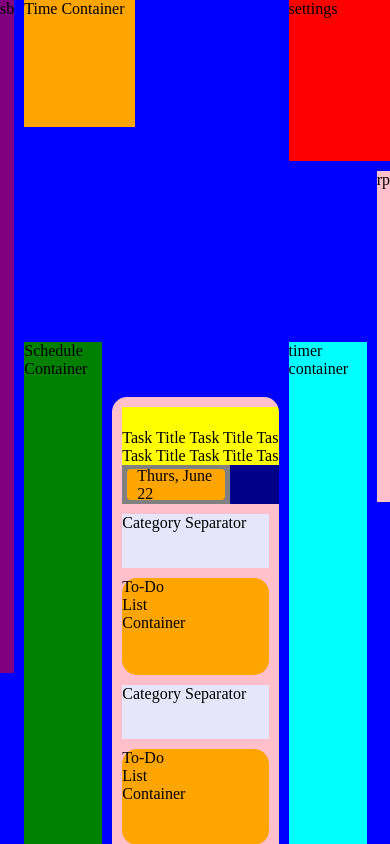
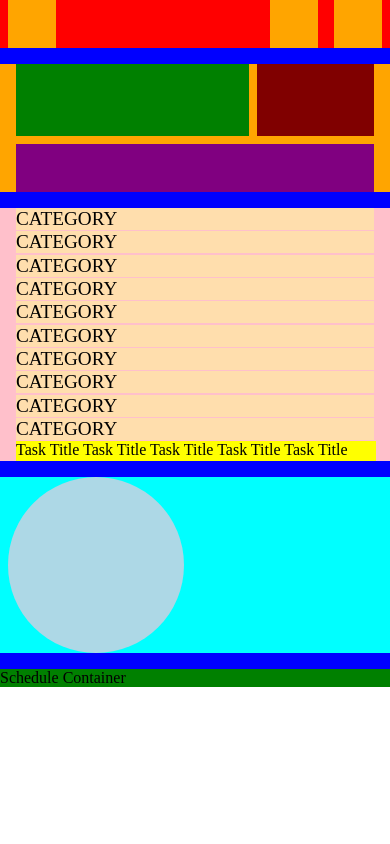
Before and after one commit to Jam0924/planner-site, a React (Vite) app in the folder frontend/: page / in a window 390 px wide. Built offline with nearby package versions, Linux system fonts and the light colour scheme.

Commit message:
Beginning infrastructure changes to prioritize mobile-first deisgn

```diff
--- a/frontend/src/App.css
+++ b/frontend/src/App.css
@@ -1,72 +1,111 @@
+:root{
+  --xSmallGap: 8px;
+  --smallGap: 16px;
+  --mediumGap: 32px;
+  --smallIcon: 48px;
+  --mediumIcon: 72px;
+  --largeIcon: 96px;
+  --xLargeIcon: 176px;
+}
+
 .websiteContainer{
-  height: 100vh;
   width: 100vw;
   display: grid;
-  grid-template-rows:  1fr 1fr 1fr 1fr 1fr;
-  grid-template-columns: 0.1fr 1fr 1fr 1fr 1fr 0.1fr;
-  gap: 10px;
+  grid-template-columns: 1fr;
+  gap: var(--smallGap);
   background-color: blue;
 }
 
-.toDoListContainer{
-  grid-row: 2/-1;
-  grid-column: 1;
-  background-color: pink;
-  border-radius: 15px 15px 0 0;
-  display:flex;
-  flex-direction: column;
-  gap: 10px;
-  overflow-y: auto;
-  padding: 10px;
+.settingsContainer{
+  position: sticky;
+  top: 0;
+  z-index: 1000;
+  background-color: red;
+  display: flex;
+  justify-content: space-between;
+  padding: 0px var(--xSmallGap);
 }
 
-.sidebarContainer{
-  grid-row: 1 /5;
-  grid-column: 1;
+.settingsContainerRight{
+  display: flex;
+  gap: var(--smallGap);
+  align-items: center;
+}
+
+.loginButton, .expandButton, .settingsButton{
+  height: var(--smallIcon);
+  width: var(--smallIcon);
+  background-color: orange;
+}
+
+.timeContainer{
+  background-color: orange;
+  padding: 0 var(--smallGap);
+  display: grid;
+  grid-template-columns: 2fr 1fr;
+  grid-template-rows: auto auto;
+  row-gap: var(--xSmallGap);
+  column-gap: var(--xSmallGap);
+  grid-template-areas:
+    "timer streak"
+    "date date";
+}
+
+.timeObject{
+  grid-area: timer;
+  height: var(--mediumIcon);
+  width: 100%;
+  background-color: green;
+}
+
+.streakObject{
+  grid-area: streak;
+  align-self: center;
+  justify-self: end;
+  height: var(--mediumIcon);
+  width: 100%;
+  background-color: maroon;
+}
+
+.dateObject{
+  grid-area: date;
+  height: var(--smallIcon);
+  width: 100%;
   background-color: purple;
 }
 
-.recordPlayerExtend{
-  grid-row: 2 / 4;
-  grid-column: 6;
-  background-color:pink;
+.toDoListContainer{
+  background-color: pink;
+  display:flex;
+  max-height: 30vh;
+  flex-direction: column;
+  gap: var(--xSmallGap);
+  padding: 0px var(--smallGap);
+  overflow-y: scroll;
 }
 
-.timeSizer{
-  grid-row: 1;
-  grid-column: 2/4; /* column 2 & 3 */
-  display:grid;
-  grid-template-columns: repeat(3, 1fr);
-  grid-template-rows: 3fr 0.8fr;
+.timerContainer{
+  padding: 0px var(--xSmallGap);
+  /* potentially may need more to go in the container  */
 }
 
-.timeContainer{
-  grid-column: 1/3;
-  background-color: orange;
+.timerObject{
+  background-color: lightblue;
+  height: var(--xLargeIcon);
+  aspect-ratio: 1/1;
+  border-radius: 50%;
 }
 
-.settingsContainer{
-  grid-row: 1;
-  grid-column: 5/7;
-  background-color: red;
+.sidebarContainer, .recordPlayerExtend{
+  background-color: purple;
+  display: none;
 }
 
+
 .scheduleContainer{
-  grid-row:3 / 6;
-  grid-column: 2;
   background-color: green;
 }
 
-.toDoListSizer{
-  grid-row: 3 / 6;
-  grid-column: 3 /5;
-  display: grid;
-  grid-template-rows: repeat(9, 1fr);
-  /* background-color: orange; */
-}
-
 .timerContainer{
-  grid-row:3 / 6;
-  grid-column:5;
   background-color:cyan;
 }
--- a/frontend/src/App.jsx
+++ b/frontend/src/App.jsx
@@ -9,29 +9,33 @@ function App() {
         <p>sb</p>
       </div>
 
-      <div className = "timeSizer">
-        <div className = "timeContainer">
-        <p> Time Container</p>
+      <div className = "settingsContainer">
+        <div className = "expandButton"></div>
+        <div className = "settingsContainerRight">
+          <div className = "loginButton"></div>
+          <div className = "settingsButton"></div>
         </div>
       </div>
 
-      <div className = "settingsContainer">
-      <p> settings</p>
+      <div className = "timeContainer">
+        <div className = "timeObject"></div>
+        <div className = "streakObject"></div>
+        <div className = "dateObject"></div>
       </div>
+
+      <div className = "toDoListContainer">
+        <DashboardToDo></DashboardToDo>
+      </div>
+
+      <div className = "timerContainer">
+        <div  className = "timerObject">
+        </div>
+      </div>
+
 
       <div className = "scheduleContainer">
         <p> Schedule Container</p>
 
-      </div>
-
-      <div className = "toDoListSizer">
-        <div className = "toDoListContainer">
-          <DashboardToDo></DashboardToDo>
-        </div>
-      </div>
-
-      <div className = "timerContainer">
-        <p> timer container</p>
       </div>
 
       <div className = "recordPlayerExtend">
--- a/frontend/src/DashboardToDo.css
+++ b/frontend/src/DashboardToDo.css
@@ -76,7 +76,6 @@
   align-items: center;
 }
 
-
 .toDoListItemTag{
   background-color: orange;
   height: 80%;
@@ -103,10 +102,40 @@
   align-items: center;
 }
 
-
 .toDoListCategoryBlocker{
   width: 100%;
+  display: grid;
+  grid-template-rows: 9fr 1fr;
   flex-shrink: 0;
-  height: calc(15% - 10px);
+  height: calc(10% - 10px);
   background-color: lavender;
 }
+
+.toDoListCategoryBlockerDivider{
+  grid-row: 2;
+  flex-shrink: 0;
+  display: flex;
+  flex-direction: column;
+  justify-content: flex-end;
+  background-color: white;
+  margin: 2px;
+}
+
+.toDoListCategoryBlockerTitle{
+  display: flex;
+  flex-shrink: 0;
+  flex-direction: column;
+  justify-content: center;
+  grid-row: 1;
+  background-color: navajowhite;
+  font-size: 1.2rem;
+}
+
+.toDoListCategoryBlockerDividerStyler{
+  width: 100%;
+  flex-shrink: 0;
+  height: 2px;
+  border: none;
+  background-color: red;
+  border-radius: 3px;
+}
--- a/frontend/src/DashboardToDo.jsx
+++ b/frontend/src/DashboardToDo.jsx
@@ -3,12 +3,51 @@ import './DashboardToDo.css'
 function DashboardToDo(){
     return(
         <>
+            <div className = "toDoListCategoryBlocker">
+                <div className = "toDoListCategoryBlockerTitle"><p>CATEGORY</p></div>
+                <div className="toDoListCategoryBlockerDivider"><hr className = "toDoListCategoryBlockerDividerStyler"/></div>
+            </div>
+            <div className = "toDoListCategoryBlocker">
+                <div className = "toDoListCategoryBlockerTitle"><p>CATEGORY</p></div>
+                <div className="toDoListCategoryBlockerDivider"><hr className = "toDoListCategoryBlockerDividerStyler"/></div>
+            </div>
+            <div className = "toDoListCategoryBlocker">
+                <div className = "toDoListCategoryBlockerTitle"><p>CATEGORY</p></div>
+                <div className="toDoListCategoryBlockerDivider"><hr className = "toDoListCategoryBlockerDividerStyler"/></div>
+            </div>
+            <div className = "toDoListCategoryBlocker">
+                <div className = "toDoListCategoryBlockerTitle"><p>CATEGORY</p></div>
+                <div className="toDoListCategoryBlockerDivider"><hr className = "toDoListCategoryBlockerDividerStyler"/></div>
+            </div>
+            <div className = "toDoListCategoryBlocker">
+                <div className = "toDoListCategoryBlockerTitle"><p>CATEGORY</p></div>
+                <div className="toDoListCategoryBlockerDivider"><hr className = "toDoListCategoryBlockerDividerStyler"/></div>
+            </div>
+            <div className = "toDoListCategoryBlocker">
+                <div className = "toDoListCategoryBlockerTitle"><p>CATEGORY</p></div>
+                <div className="toDoListCategoryBlockerDivider"><hr className = "toDoListCategoryBlockerDividerStyler"/></div>
+            </div>
+            <div className = "toDoListCategoryBlocker">
+                <div className = "toDoListCategoryBlockerTitle"><p>CATEGORY</p></div>
+                <div className="toDoListCategoryBlockerDivider"><hr className = "toDoListCategoryBlockerDividerStyler"/></div>
+            </div>
+            <div className = "toDoListCategoryBlocker">
+                <div className = "toDoListCategoryBlockerTitle"><p>CATEGORY</p></div>
+                <div className="toDoListCategoryBlockerDivider"><hr className = "toDoListCategoryBlockerDividerStyler"/></div>
+            </div>
+            <div className = "toDoListCategoryBlocker">
+                <div className = "toDoListCategoryBlockerTitle"><p>CATEGORY</p></div>
+                <div className="toDoListCategoryBlockerDivider"><hr className = "toDoListCategoryBlockerDividerStyler"/></div>
+            </div>
+            <div className = "toDoListCategoryBlocker">
+                <div className = "toDoListCategoryBlockerTitle"><p>CATEGORY</p></div>
+                <div className="toDoListCategoryBlockerDivider"><hr className = "toDoListCategoryBlockerDividerStyler"/></div>
+            </div>
             <div className = "toDoListItem">
                 <div className = "toDoListItemCheck">
                     <div className = "toDoListItemCheckInner">
                     </div>
                 </div>
-
                 <div className = "toDoListItemTitle">
                     <p className = "toDoListItemTitleText">
                          Task Title Task Title Task Title Task Title Task Title Task Title Task Title Task Title Task Title Task Title Task Title Task Title Task Title Task Title Tdldgkfmfdlkbmdklbfmdbkdfmbljdnbjgbnjgbjgfgjbfgnj
@@ -18,43 +57,14 @@ function DashboardToDo(){
                     <div className = "toDoListItemDateTag">
                         <div className = "dateTag toDoListItemTag"><p>Thurs, June 22</p></div>
                     </div>
-
                     <div className = "toDoListItemOtherTag">
                         <div className = "toDoListItemTag"><p>Studying</p></div>
                         <div className = "toDoListItemTag"><p>CS350</p></div>
                     </div>
-
                 </div>
                 <div className = "toDoListItemExpand">
                 <p>V</p>
                 </div>
-            </div>
-            <div className = "toDoListCategoryBlocker">
-                <p>Category Separator</p>
-            </div>
-            <div className = "toDoListItem">
-                <p> To-Do List Container</p>
-            </div>
-            <div className = "toDoListCategoryBlocker">
-                <p>Category Separator</p>
-            </div>
-            <div className = "toDoListItem">
-                <p> To-Do List Container</p>
-            </div>
-            <div className = "toDoListItem">
-                <p> To-Do List Container</p>
-            </div>
-            <div className = "toDoListItem">
-                <p> To-Do List Container</p>
-            </div>
-            <div className = "toDoListItem">
-                <p> To-Do List Container</p>
-            </div>
-            <div className = "toDoListItem">
-                <p> To-Do List Container</p>
-            </div>
-            <div className = "toDoListItem">
-                <p> To-Do List Container</p>
             </div>
           </>
     )
--- a/frontend/src/index.css
+++ b/frontend/src/index.css
@@ -8,7 +8,7 @@ p{
   padding: 0;
 }
 
-div {
+div, hr {
   margin: 0;
   padding: 0;
 }
```
